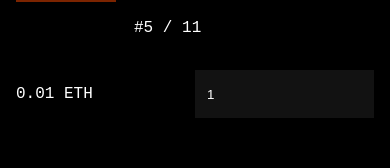
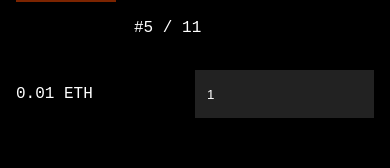
Before and after one commit to racer-wtf/web, a React (Vite) app: page / in a window 390 px wide. Both pictures are taken after a click on the element "🌶️". Shown: the part 608-776 px from the top of the page. Built offline with nearby package versions, Linux system fonts and the light colour scheme; the HTML template or start-up script is replaced by a standard one; what wagmi would draw is missing.

Commit message:
more mobile fixes

```diff
--- a/src/components/Input/index.tsx
+++ b/src/components/Input/index.tsx
@@ -1,4 +1,10 @@
 import "./index.css";
+
+const styles = {
+  input: {
+    backgroundColor: "#222",
+  },
+} satisfies Record<string, React.CSSProperties>;
 
 interface Props {
   value: string;
@@ -14,7 +20,9 @@
     setValue(e.target.value);
   };
 
-  return <input {...props} value={value} onChange={onChange} />;
+  return (
+    <input {...props} value={value} onChange={onChange} style={styles.input} />
+  );
 };
 
 export default Input;
```
